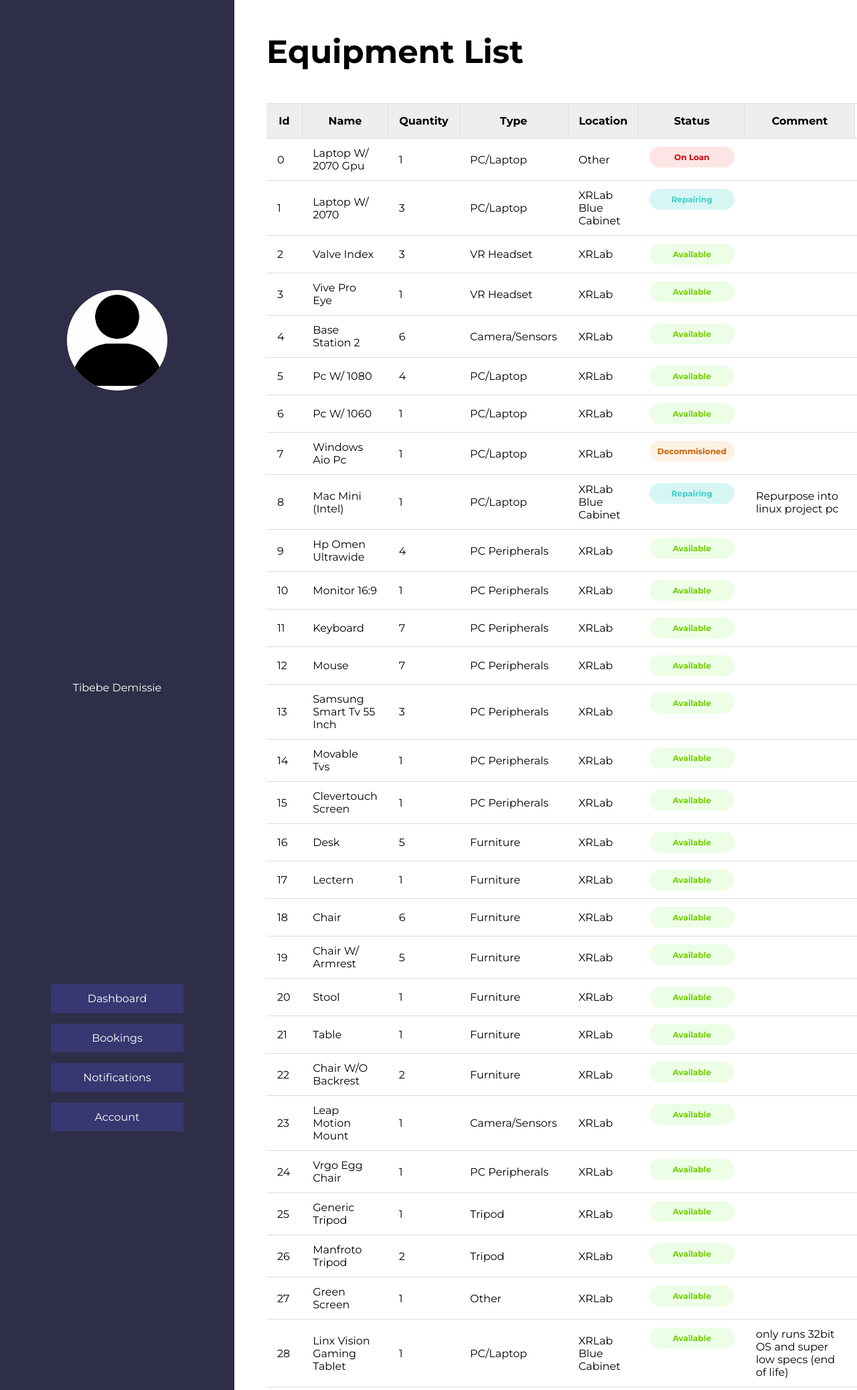
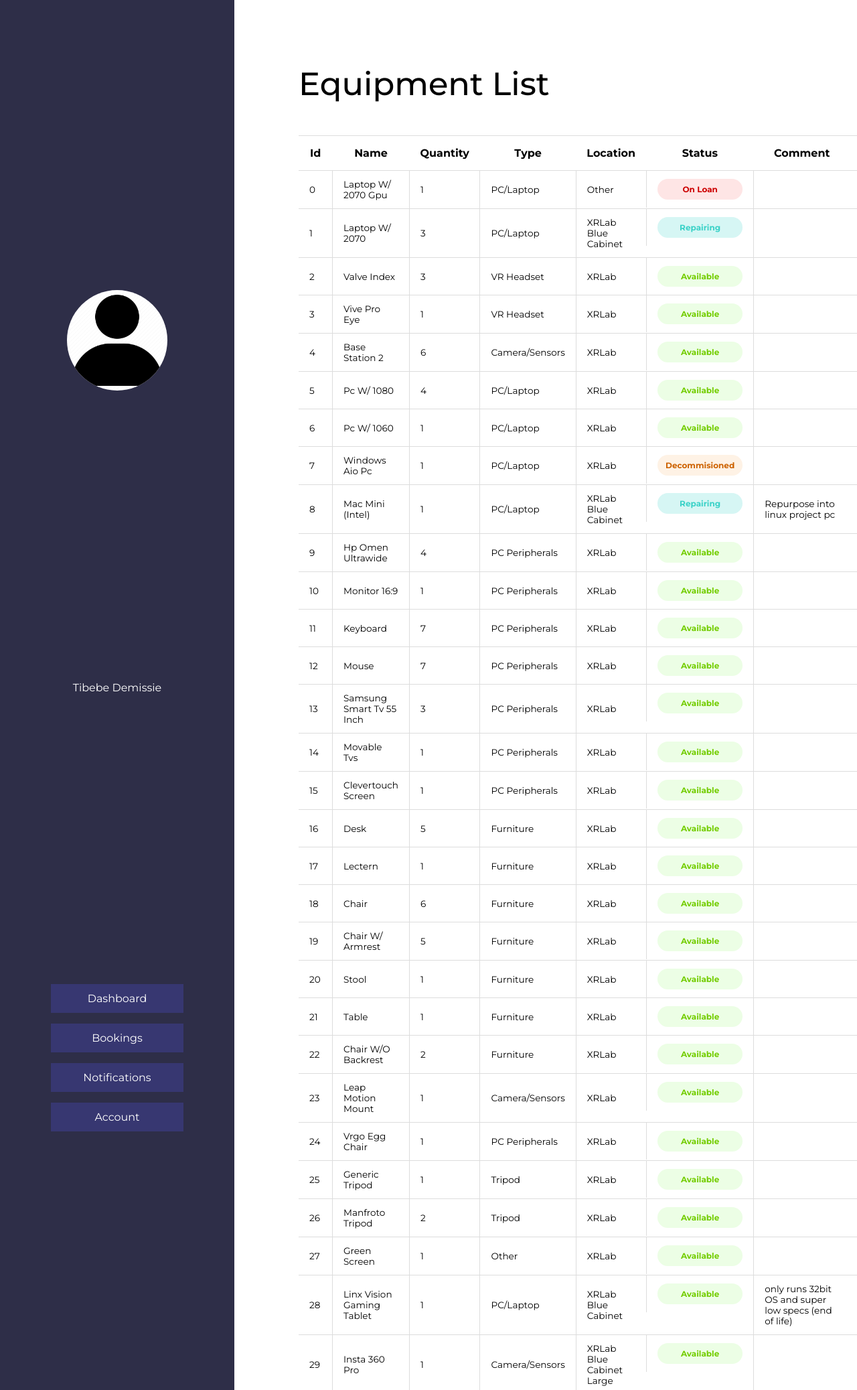
Before and after one commit to tib-source/5CS12_A-Ergon, a Django app: page /dashboard in a window 1280 px wide. Shown: the top 2075 px of the page at 67% size. Run offline with Django 5.2, Linux system fonts and the light colour scheme; a user stored in the database is signed in; data comes from the database, SQL or seed files in the repository.

Commit message:
Further styling of the table

```diff
--- a/Bookings/static/Bookings/root.css
+++ b/Bookings/static/Bookings/root.css
@@ -40,10 +40,11 @@
   height: 100%;
   width: 100vw;
   display: grid;
-  padding: 3rem;
+  padding: 6rem;
 
   h1 {
     font-size: 3rem;
+    font-weight: 500;
     margin-bottom: 3rem;
   }
 
@@ -52,13 +53,14 @@
   }
 
   td {
-    padding: 1rem 0.75rem;
+    padding: 1rem;
     font-size: 1rem;
     text-align: left;
   }
 
   tr {
     width: 10px;
+
   }
 
   thead tr {
@@ -67,7 +69,7 @@
     height: 1px;
   }
 
-  th:not(:first-of-type) {
+  td:not(:first-of-type) {
     border-left: 1px solid #ddd;
   }
 
@@ -78,10 +80,17 @@
 
   tbody tr {
     border-bottom: 1px solid #ddd;
+    font-size: 0.75rem;
+
   }
 
   th {
     text-align: center;
+  }
+
+  tbody tr>*{
+    font-size: 0.85rem;
+
   }
 
   th:last-child {
@@ -89,7 +98,7 @@
   }
 
   th button {
-    background-color: #eee;
+    background-color: transparent;
     border: none;
     cursor: pointer;
     font: inherit;
```
